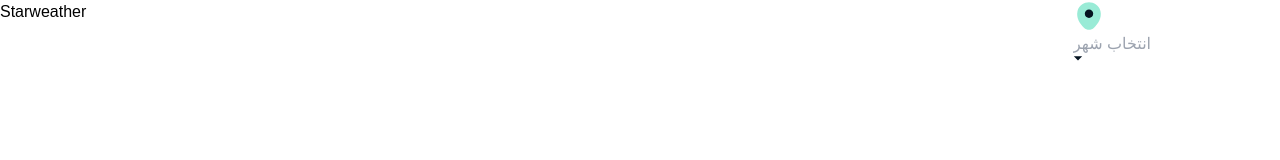
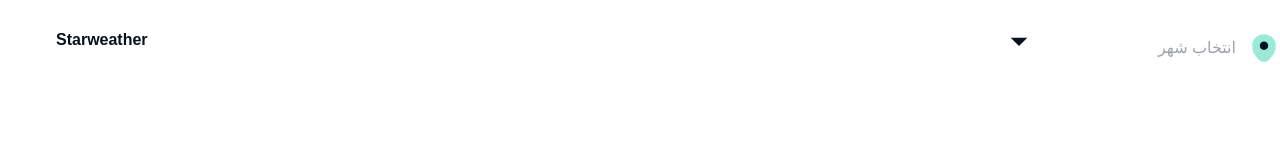
Before and after one commit to sarinaem/weather-project, a website: page public/index.html in a window 1280 px wide. Drawn offline with Linux system fonts and the light colour scheme; a web font is replaced by a local one.

Commit message:
add css to project

```diff
--- /dev/null
+++ b/New Text Document.txt
@@ -0,0 +1 @@
+https://openweathermap.org/
--- a/public/index.html
+++ b/public/index.html
@@ -1,5 +1,5 @@
 <!DOCTYPE html>
-<html lang="en">
+<html lang="fa" dir="rtl">
   <head>
     <meta charset="UTF-8" />
     <meta name="viewport" content="width=device-width, initial-scale=1.0" />
@@ -11,16 +11,30 @@
     <title>Wheather App</title>
   </head>
   <body class="font-vazir">
-    <header class="flex flex-row justify-between">
-      <div class="">Starweather</div>
-      <div class="">
+    <header
+      class="flex flex-row justify-between font-vazir mt-8 mb-8 ml-14 mr-14 bg-white border-b border-solid border-[#EBEBEB]"
+    >
+      <div class="flex flex-row gap-3">
         <img
           src="../assest/img/location.svg"
           alt="find location of city"
           class="w-8 h-8"
         />
-        <input type="text" placeholder="انتخاب شهر" />
-        <img src="../assest/img/icon (1).svg" alt="icon-arrow" />
+        <div class="flex">
+          <input
+            type="text"
+            placeholder="انتخاب شهر"
+            class="text-[#B3B3B3] leading-4 text-base"
+          />
+          <img
+            src="../assest/img/icon (1).svg"
+            alt="icon-arrow"
+            class="w-5 h-5"
+          />
+        </div>
+      </div>
+      <div class="font-bold text-base text-[#051320] leading-4">
+        Starweather
       </div>
     </header>
   </body>
```
Also changed, not shown: public/build/tailwind.css, style.css (deleted).
